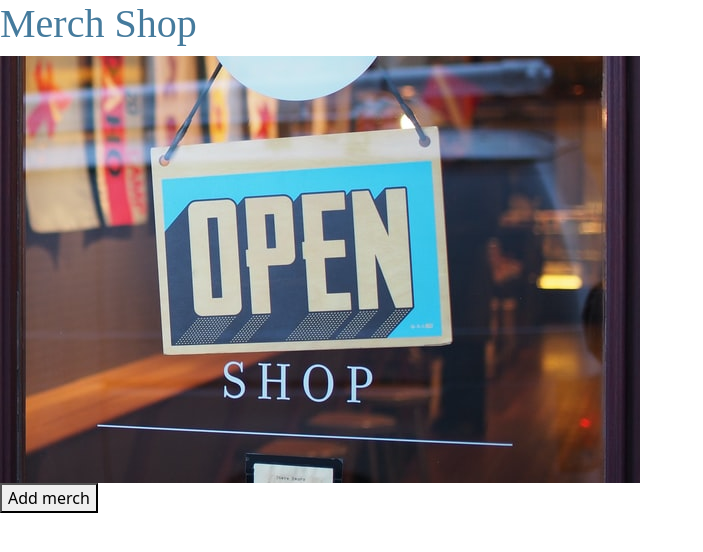
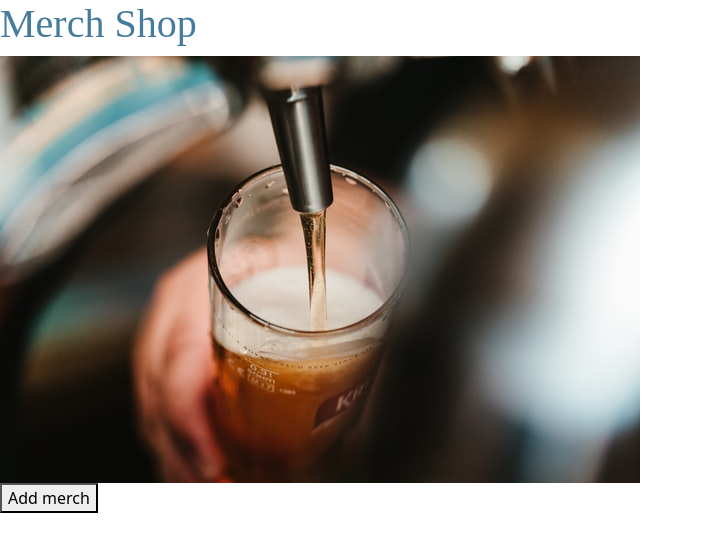
Before and after one commit to webquiza/tap-room, a React (Create React App) app: page / in a window 1280 px wide. Shown: the top 552 px of the page, without its empty margins (0-703 px from the left). Built offline with nearby package versions, Linux system fonts and the light colour scheme.

Commit message:
update favicon and Header.js image

```diff
--- a/src/components/Header.js
+++ b/src/components/Header.js
@@ -1,5 +1,5 @@
 import React from "react";
-import merchImage from "./../img/merch.jpg";
+import beerImage from "./../img/beer.jpg";
 
 // CSS object with inline styles
 function Header(props){
@@ -11,7 +11,7 @@ function Header(props){
     <React.Fragment>
       <div style={Header}>
         <h1>Merch Shop</h1>
-        <img src={merchImage} alt="merch" />
+        <img src={beerImage} alt="beer" />
       </div>
     </React.Fragment>
   );
```
Also changed, not shown: src/img/beer.jpg (added), 1 other file (tests, documents, lock files or other folders).
